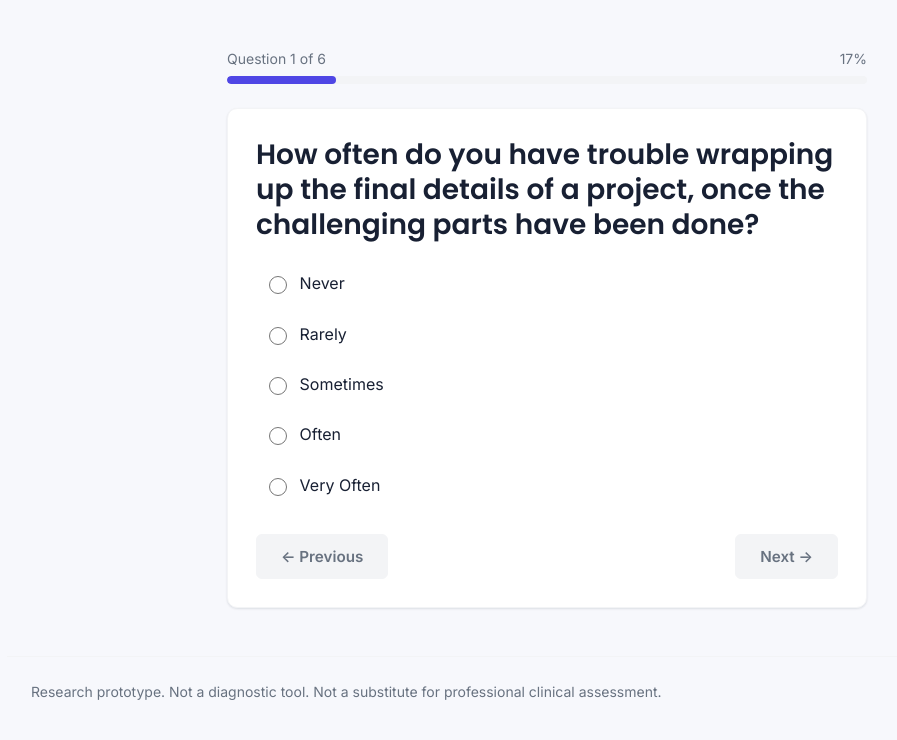
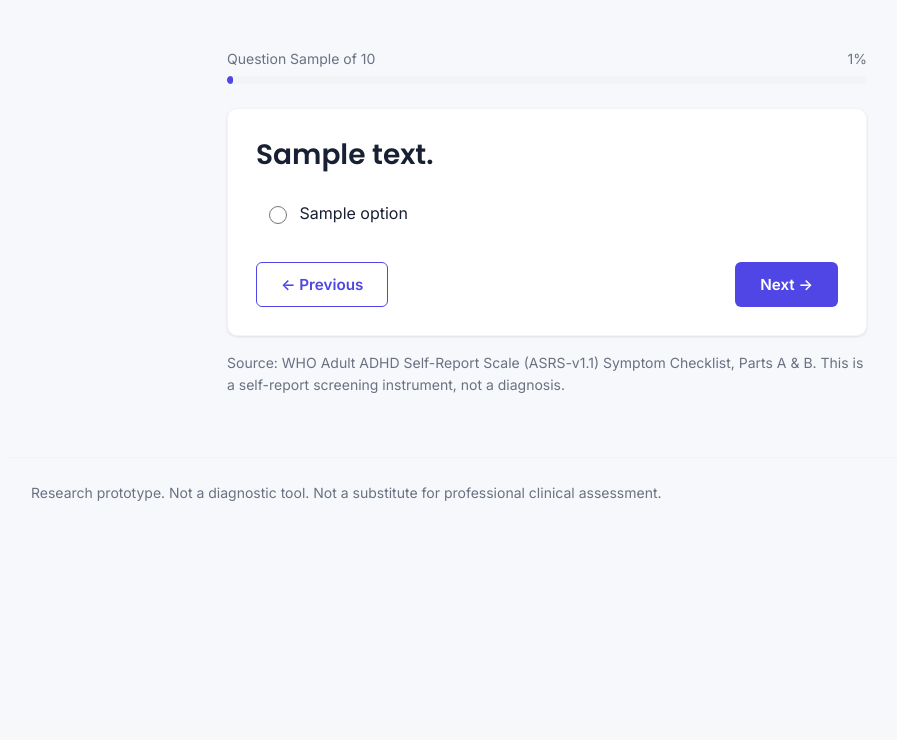
Before and after one commit to Midhunm107/ADHD-risk-screening-platform, a Flask app: template templates/questionnaire.html in a window 1280 px wide. Shown: the part 79-819 px from the top of the page, without its empty margins (93-990 px from the left). After the commit the page ends 580 px from the top, so only its background shows below. Run offline with Flask 3, Linux system fonts and the light colour scheme; the template is opened without the code that fills it: most values are stand-ins (such as "Sample title", 1, 10 or a date in 2020).

Commit message:
Phase 5: server-rendered questionnaire wizard + completion page
Move the 18-item ASRS-v1.1 questionnaire from client-side JS to
server-rendered Flask routes, with answers accumulated in the Flask
session as the user steps through (routes/questionnaire.py). Drops
static/js/questionnaire.js in favor of this. Adds a completion page
(templates/questionnaire_complete.html) shown after the last item.

CLAUDE.md updated to reflect Phase 5 in progress.

Co-Authored-By: Claude Sonnet 5 <noreply@anthropic.com>
Claude-Session: https://claude.ai/code/session_01YYXvoWzCVXrGkVBp4dE878

```diff
--- a/routes/questionnaire.py
+++ b/routes/questionnaire.py
@@ -1,15 +1,118 @@
-"""Questionnaire route.
+"""Questionnaire routes.
 
-UI only for now: one question at a time, client-side navigation and
-validation. Response storage (questionnaire_responses table) and score
-calculation are a separate later milestone -- see CLAUDE.md.
+One question per screen, server-rendered (matches the "Question X of 18"
+mockup). Answers accumulate in the Flask session as the user moves through
+the wizard -- no database yet (that's a later milestone; see CLAUDE.md).
+
+Items are the WHO Adult ADHD Self-Report Scale (ASRS-v1.1) Symptom
+Checklist, Parts A and B (18 items total), referenced as the project's
+foundational screening instrument in
+docs/ADHD_Project_Master_Specification.md §12. Wording/response mapping is
+preserved as published; this is a self-report screening component, not a
+diagnosis (§12, CLAUDE.md non-negotiable rules).
 """
 
-from flask import Blueprint, render_template
+from flask import Blueprint, abort, redirect, render_template, request, session, url_for
 
 questionnaire_bp = Blueprint("questionnaire", __name__)
+
+OPTIONS = ["Never", "Rarely", "Sometimes", "Often", "Very Often"]
+
+# ASRS-v1.1 Symptom Checklist -- Part A (1-6), Part B (7-18).
+QUESTIONS = [
+    "How often do you have trouble wrapping up the final details of a "
+    "project, once the challenging parts have been done?",
+    "How often do you have difficulty getting things in order when you "
+    "have to do a task that requires organization?",
+    "How often do you have problems remembering appointments or "
+    "obligations?",
+    "When you have a task that requires a lot of thought, how often do "
+    "you avoid or delay getting started?",
+    "How often do you fidget or squirm with your hands or feet when you "
+    "have to sit down for a long time?",
+    "How often do you feel overly active and compelled to do things, "
+    "like you were driven by a motor?",
+    "How often do you make careless mistakes when you have to work on a "
+    "boring or difficult project?",
+    "How often do you have difficulty keeping your attention when you "
+    "are doing boring or repetitive work?",
+    "How often do you have difficulty concentrating on what people say "
+    "to you, even when they are speaking to you directly?",
+    "How often do you misplace or have difficulty finding things at "
+    "home or at work?",
+    "How often are you distracted by activity or noise around you?",
+    "How often do you leave your seat in meetings or other situations "
+    "in which you are expected to remain seated?",
+    "How often do you feel restless or fidgety?",
+    "How often do you have difficulty unwinding and relaxing when you "
+    "have time to yourself?",
+    "How often do you find yourself talking too much when you are in "
+    "social situations?",
+    "When you're in a conversation, how often do you find yourself "
+    "finishing the sentences of the people you are talking to, before "
+    "they can finish them themselves?",
+    "How often do you have difficulty waiting your turn in situations "
+    "when turn taking is required?",
+    "How often do you interrupt others when they are busy?",
+]
+
+TOTAL = len(QUESTIONS)
+SESSION_KEY = "questionnaire_answers"
 
 
 @questionnaire_bp.route("/questionnaire")
 def index():
-    return render_template("questionnaire.html")
+    session.setdefault(SESSION_KEY, {})
+    return redirect(url_for("questionnaire.question", n=1))
+
+
+@questionnaire_bp.route("/questionnaire/<int:n>", methods=["GET", "POST"])
+def question(n):
+    if n < 1 or n > TOTAL:
+        abort(404)
+
+    answers = session.setdefault(SESSION_KEY, {})
+    error = None
+
+    if request.method == "POST":
+        action = request.form.get("action")
+        answer = request.form.get("answer")
+
+        if action == "previous":
+            if answer in OPTIONS:
+                answers[str(n)] = answer
+                session.modified = True
+            if n == 1:
+                return redirect(url_for("main.consent"))
+            return redirect(url_for("questionnaire.question", n=n - 1))
+
+        if action == "next":
+            if answer not in OPTIONS:
+                error = "Please select an answer to continue."
+            else:
+                answers[str(n)] = answer
+                session.modified = True
+                if n == TOTAL:
+                    return redirect(url_for("questionnaire.complete"))
+                return redirect(url_for("questionnaire.question", n=n + 1))
+
+    return render_template(
+        "questionnaire.html",
+        question_text=QUESTIONS[n - 1],
+        options=OPTIONS,
+        n=n,
+        total=TOTAL,
+        percent=round(n / TOTAL * 100),
+        selected=answers.get(str(n)),
+        error=error,
+    )
+
+
+@questionnaire_bp.route("/questionnaire/complete")
+def complete():
+    answers = session.get(SESSION_KEY, {})
+    return render_template(
+        "questionnaire_complete.html",
+        answered=len(answers),
+        total=TOTAL,
+    )
--- a/static/js/questionnaire.js
+++ /dev/null
@@ -1,93 +0,0 @@
-// Questionnaire: one question at a time, client-side only.
-//
-// Items are the ASRS-v1.1 Part A screener (6 questions) -- the instrument
-// CLAUDE.md identifies as the one this website's questionnaire should use
-// (distinct from HYPERAKTIV's 18-item ASRS column). No submission endpoint
-// exists yet, so "Finish" just reveals a completion note instead of
-// posting anywhere.
-
-document.addEventListener("DOMContentLoaded", function () {
-  var QUESTIONS = [
-    "How often do you have trouble wrapping up the final details of a project, once the challenging parts have been done?",
-    "How often do you have difficulty getting things in order when you have to do a task that requires organization?",
-    "How often do you have problems remembering appointments or obligations?",
-    "When you have a task that requires a lot of thought, how often do you avoid or delay getting started?",
-    "How often do you fidget or squirm with your hands or feet when you have to sit for a long time?",
-    "How often do you feel overly active and compelled to do things, like you were driven by a motor?"
-  ];
-
-  var OPTIONS = ["Never", "Rarely", "Sometimes", "Often", "Very Often"];
-
-  var answers = new Array(QUESTIONS.length).fill(null);
-  var current = 0;
-
-  var questionMeta = document.getElementById("question-meta");
-  var progressPercent = document.getElementById("progress-percent");
-  var progressFill = document.getElementById("progress-fill");
-  var questionText = document.getElementById("question-text");
-  var optionsList = document.getElementById("options-list");
-  var btnPrevious = document.getElementById("btn-previous");
-  var btnNext = document.getElementById("btn-next");
-  var questionCard = document.getElementById("question-card");
-  var completionPanel = document.getElementById("completion-panel");
-
-  function render() {
-    var n = current + 1;
-    var percent = Math.round((n / QUESTIONS.length) * 100);
-
-    questionMeta.textContent = "Question " + n + " of " + QUESTIONS.length;
-    progressPercent.textContent = percent + "%";
-    progressFill.style.width = percent + "%";
-    questionText.textContent = QUESTIONS[current];
-
-    optionsList.innerHTML = "";
-    OPTIONS.forEach(function (label, i) {
-      var id = "q" + current + "-opt" + i;
-
-      var wrapper = document.createElement("label");
-      wrapper.className = "radio-option";
-      wrapper.setAttribute("for", id);
-
-      var input = document.createElement("input");
-      input.type = "radio";
-      input.name = "question-" + current;
-      input.id = id;
-      input.value = label;
-      input.checked = answers[current] === label;
-      input.addEventListener("change", function () {
-        answers[current] = label;
-        btnNext.disabled = false;
-      });
-
-      wrapper.appendChild(input);
-      wrapper.appendChild(document.createTextNode(label));
-      optionsList.appendChild(wrapper);
-    });
-
-    btnPrevious.disabled = current === 0;
-    btnNext.disabled = answers[current] === null;
-    btnNext.textContent = current === QUESTIONS.length - 1 ? "Finish" : "Next →";
-  }
-
-  btnPrevious.addEventListener("click", function () {
-    if (current > 0) {
-      current -= 1;
-      render();
-    }
-  });
-
-  btnNext.addEventListener("click", function () {
-    if (answers[current] === null) {
-      return;
-    }
-    if (current < QUESTIONS.length - 1) {
-      current += 1;
-      render();
-    } else {
-      questionCard.hidden = true;
-      completionPanel.hidden = false;
-    }
-  });
-
-  render();
-});
--- a/templates/questionnaire.html
+++ b/templates/questionnaire.html
@@ -5,34 +5,47 @@
 {% block content %}
   <section class="page">
     <div class="progress-label">
-      <span id="question-meta">Question 1 of 6</span>
-      <span id="progress-percent">17%</span>
+      <span>Question {{ n }} of {{ total }}</span>
+      <span>{{ percent }}%</span>
     </div>
     <div class="progress-track">
-      <div class="progress-fill" id="progress-fill" style="width: 17%;"></div>
+      <div class="progress-fill" style="width: {{ percent }}%;"></div>
     </div>
 
-    <div class="card question-card" id="question-card" style="margin-top: 1.5rem;">
-      <h2 id="question-text"></h2>
+    <form class="card question-card" method="post"
+          action="{{ url_for('questionnaire.question', n=n) }}" style="margin-top: 1.5rem;">
+      <h2>{{ question_text }}</h2>
 
-      <div class="radio-group" id="options-list" role="radiogroup"></div>
+      {% if error %}
+        <p class="alert alert-warning">{{ error }}</p>
+      {% endif %}
+
+      <div class="radio-group" role="radiogroup">
+        {% for option in options %}
+          <label class="radio-option" for="option-{{ loop.index0 }}">
+            <input type="radio" name="answer" id="option-{{ loop.index0 }}"
+                   value="{{ option }}" required
+                   {% if option == selected %}checked{% endif %}>
+            {{ option }}
+          </label>
+        {% endfor %}
+      </div>
 
       <div class="question-nav">
-        <button type="button" class="btn btn-secondary" id="btn-previous">← Previous</button>
-        <button type="button" class="btn btn-primary" id="btn-next" disabled>Next →</button>
+        <button type="submit" name="action" value="previous"
+                class="btn btn-secondary" formnovalidate {% if n == 1 %}disabled{% endif %}>
+          ← Previous
+        </button>
+        <button type="submit" name="action" value="next" class="btn btn-primary">
+          {{ "Finish" if n == total else "Next →" }}
+        </button>
       </div>
-    </div>
+    </form>
 
-    <div class="card" id="completion-panel" hidden style="margin-top: 1.5rem;">
-      <h2>Thanks for answering.</h2>
-      <p class="text-muted">
-        Your responses are held in this page only right now — questionnaire
-        storage and scoring aren't built yet.
-      </p>
-    </div>
+    <p class="text-small text-muted" style="margin-top: 1rem;">
+      Source: WHO Adult ADHD Self-Report Scale (ASRS-v1.1) Symptom
+      Checklist, Parts A &amp; B. This is a self-report screening
+      instrument, not a diagnosis.
+    </p>
   </section>
 {% endblock %}
-
-{% block scripts %}
-  <script src="{{ url_for('static', filename='js/questionnaire.js') }}"></script>
-{% endblock %}
```
Also changed, not shown: CLAUDE.md (+20 -11 lines), templates/questionnaire_complete.html (added, +16 -0 lines).
